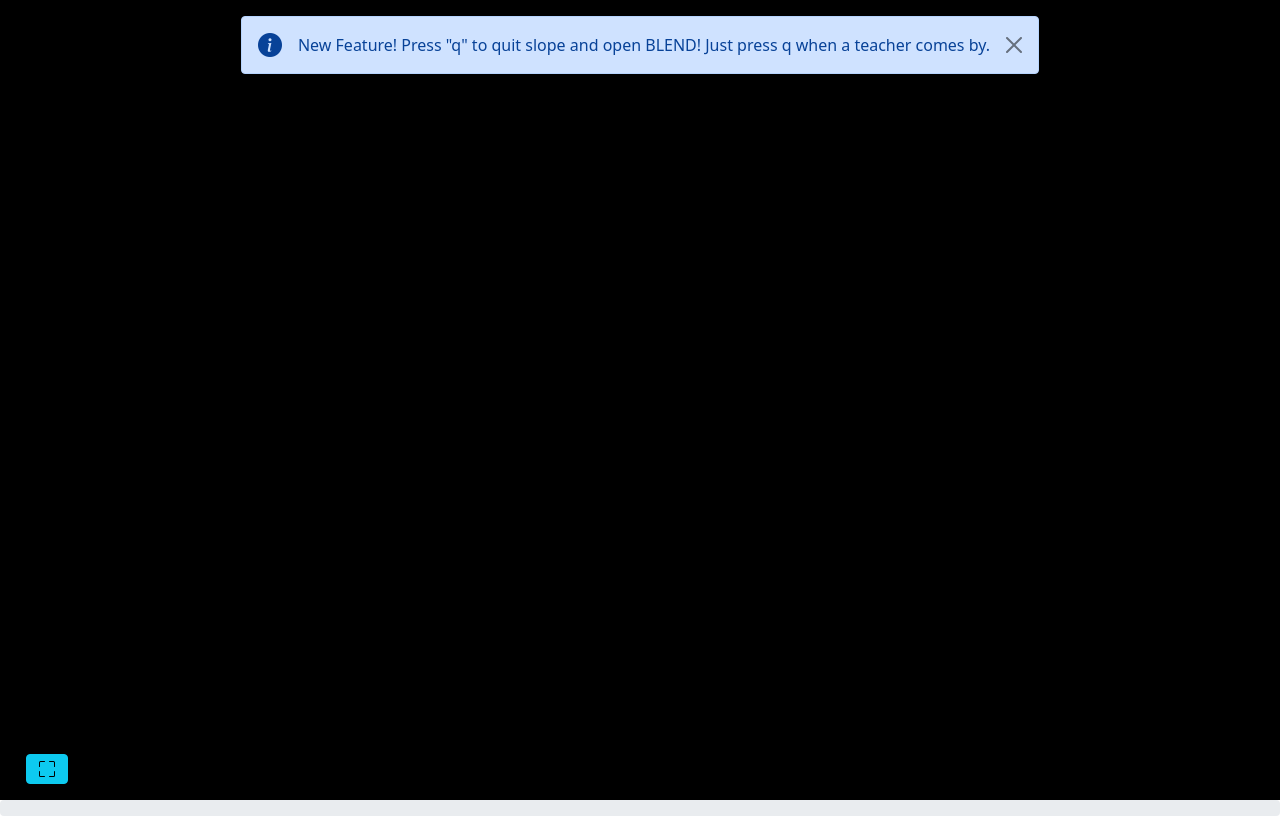
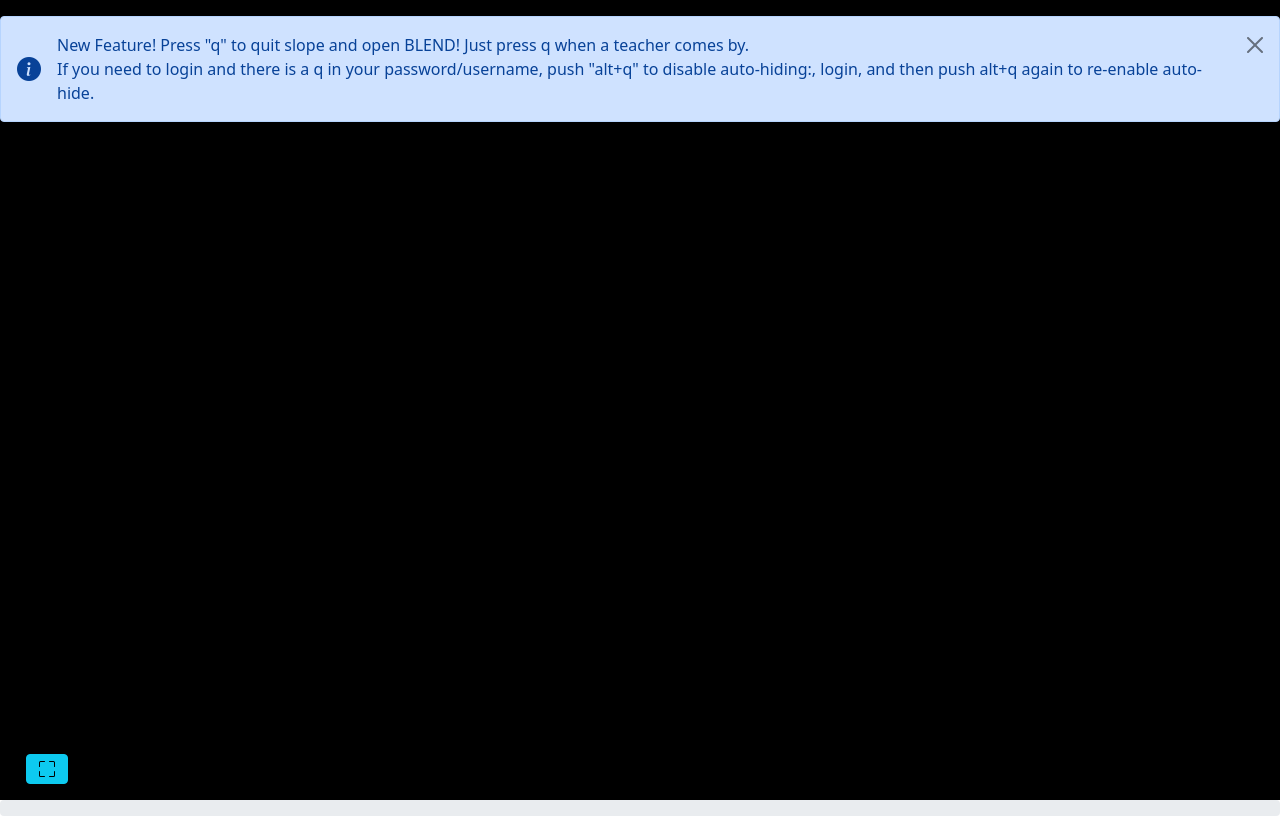
Before and after one commit to reesericci/slope, a plain HTML site: page index.html in a window 1280 px wide. Drawn offline with nearby package versions, Linux system fonts and the light colour scheme; no server answers.

Commit message:
banner fix

```diff
--- a/index.html
+++ b/index.html
@@ -17,6 +17,8 @@
   <i style="font-size: 24px; margin-right: 1rem;" class="bi bi-info-circle-fill"></i>
   <div>
     New Feature! Press "q" to quit slope and open BLEND! Just press q when a teacher comes by.
+    <br>
+    If you need to login and there is a q in your password/username, push "alt+q" to disable auto-hiding:, login, and then push alt+q again to re-enable auto-hide.
   </div>
   <button type="button" class="btn-close" data-bs-dismiss="alert" aria-label="Close"></button>
 </div>
```
